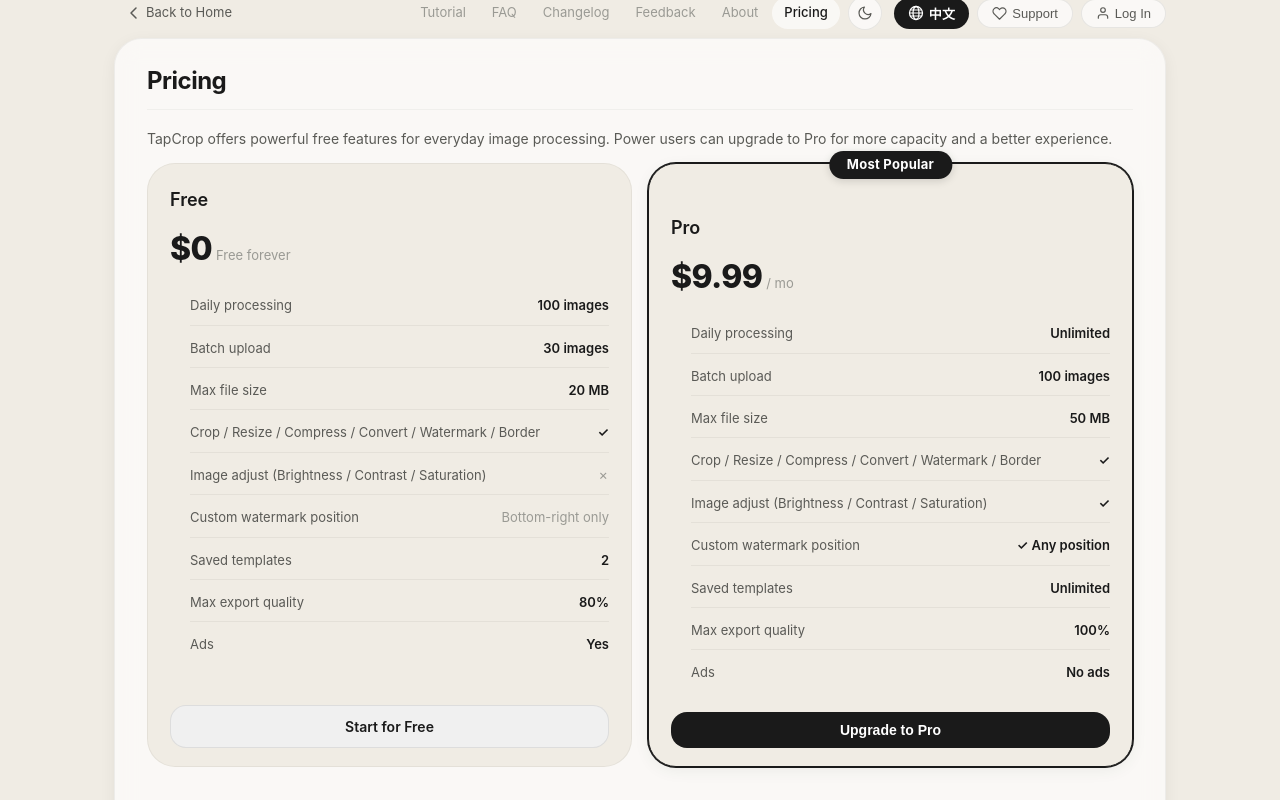
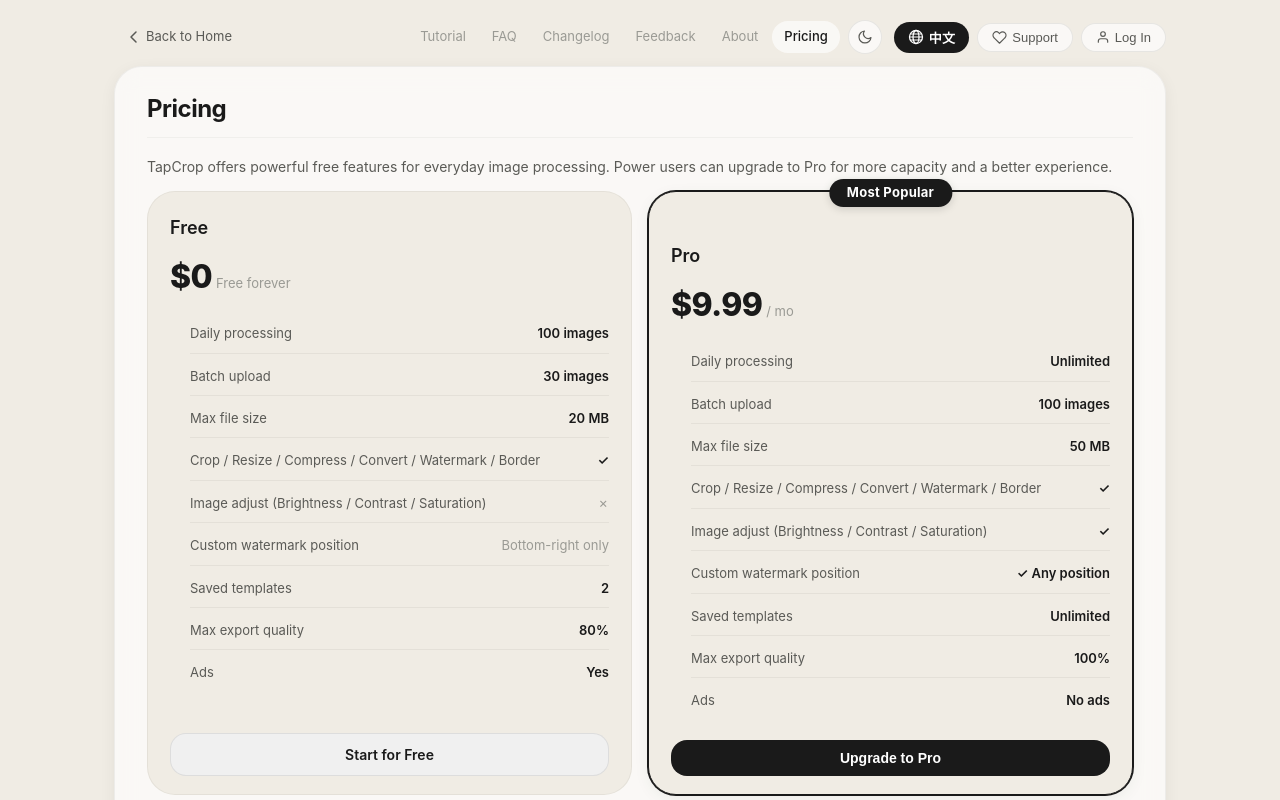
Before and after one commit to humphrey1114/quickcrop, a React (Vite) app: page /pricing in a window 1280 px wide. Shown: the top 800 px of the page. Built offline with nearby package versions, Linux system fonts and the light colour scheme; no server answers.

Commit message:
fix: TopNav remove negative margin, add breathing room at top
- Remove margin: -16px that pushed nav into browser chrome
- Pricing page top padding 12px → 20px
- TopNav margin normalized to 0 0 12px

```diff
--- a/src/components/TopNav.css
+++ b/src/components/TopNav.css
@@ -4,7 +4,7 @@
   justify-content: flex-end;
   gap: 6px;
   padding: 0;
-  margin: -16px 0 8px;
+  margin: 0 0 12px;
 }
 
 .top-nav-back {
--- a/src/pages/Pricing.css
+++ b/src/pages/Pricing.css
@@ -1,7 +1,7 @@
 /* Pricing page: wider + compact to fit one screen */
 .page-layout-wide {
   max-width: 1100px;
-  padding: 12px 24px 32px;
+  padding: 20px 24px 32px;
 }
 
 .page-layout-wide .page-container {
```
